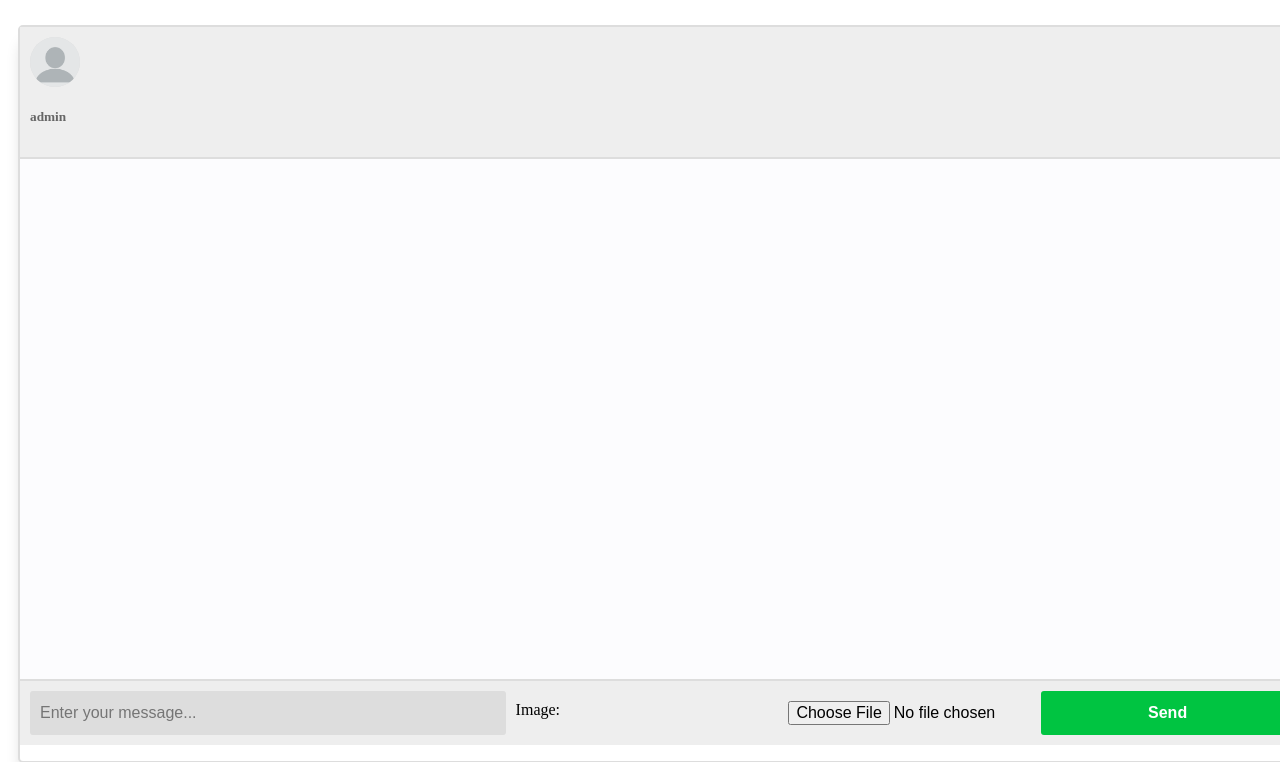
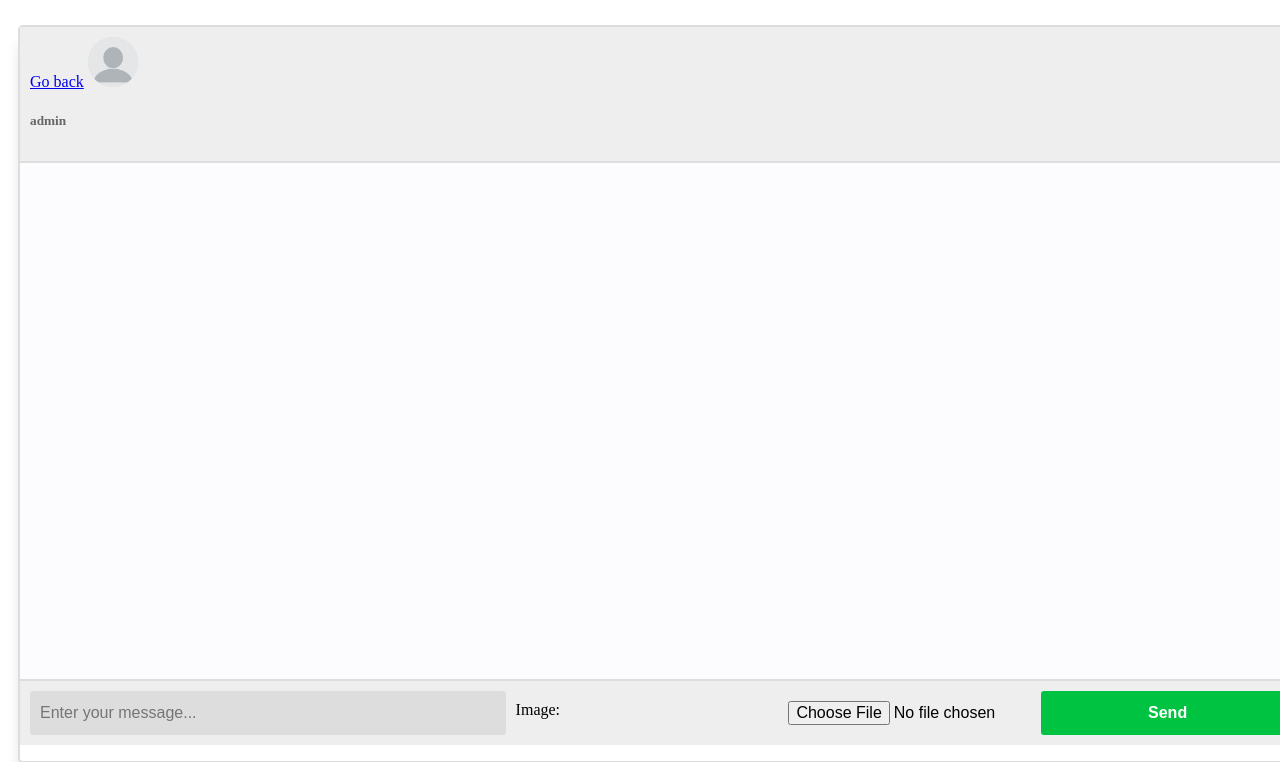
Before and after one commit to fried-rice07/herokuonline, a Django app: page /inbox/1/ in a window 1280 px wide. Shown: the top 762 px of the page. Run offline with Django 4.2, Linux system fonts and the light colour scheme; data comes from the database, SQL or seed files in the repository; tables that the repository leaves empty hold one stand-in row (values such as "Sample post").

Commit message:
Update thread.html

```diff
--- a/web/templates/thread.html
+++ b/web/templates/thread.html
@@ -150,6 +150,7 @@ html {
 <section class="msger">
     <header class="msger-header">
       <div class="msger-header-title">
+	      <a href = "/inbox">Go back</a>
         <i class="fas fa-comment-alt"></i>
 		{% if thread.receiver == request.user %}
 		<img src="{{thread.user.avatar.url}}" class="msg-img">
```
